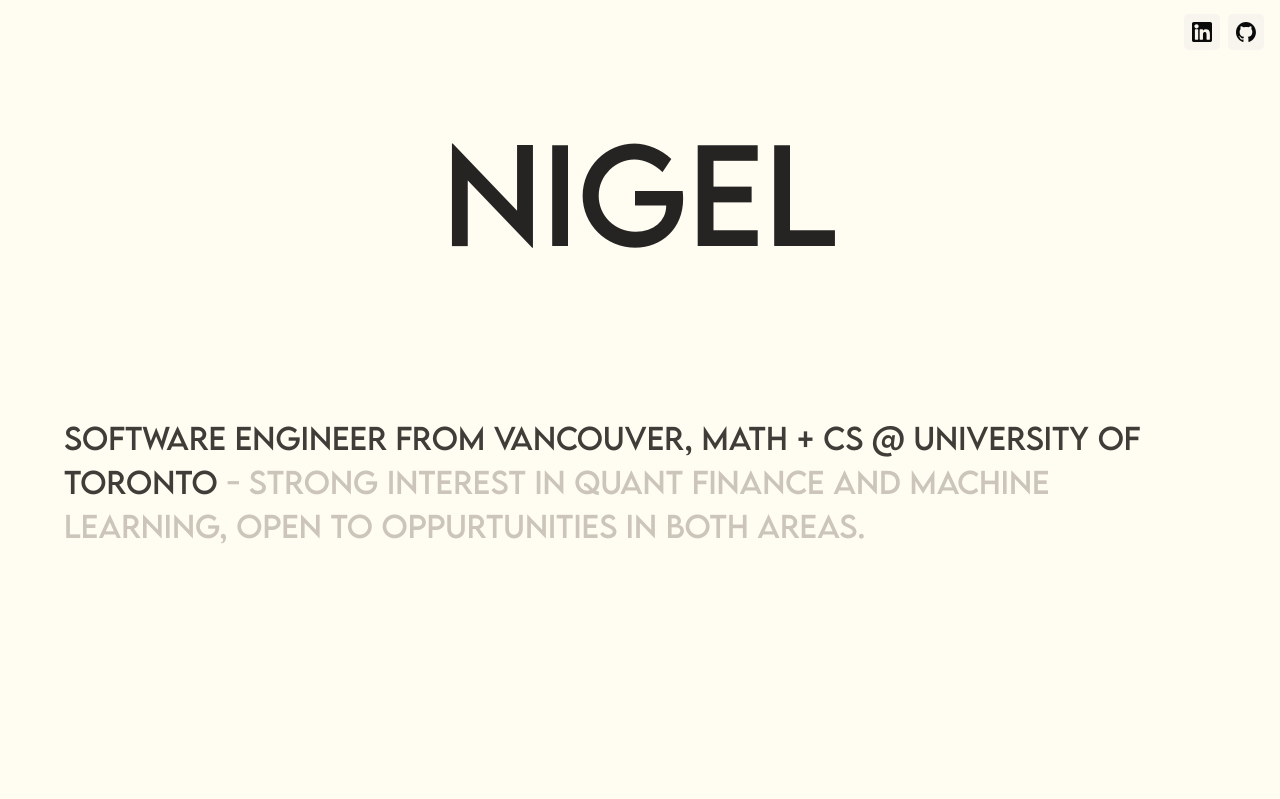
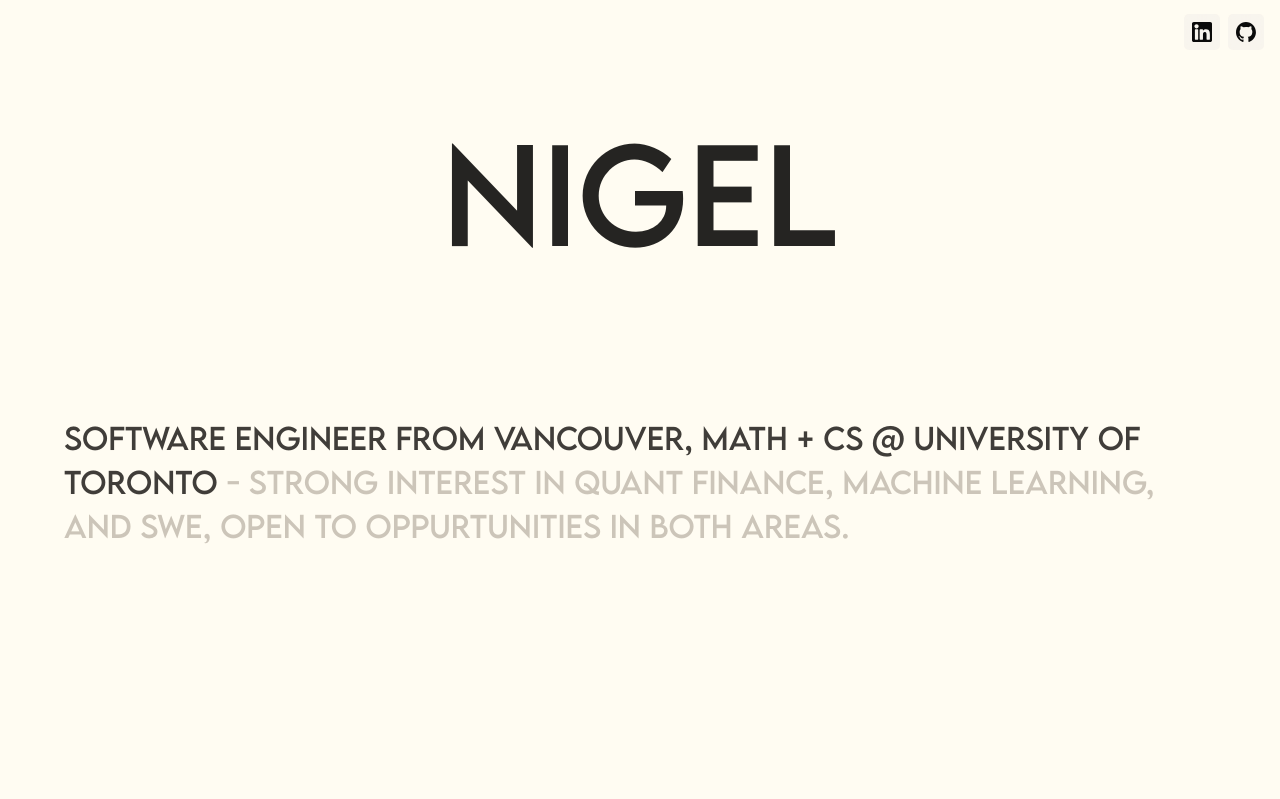
Before and after one commit to nigelloh15/portfolio-website, a Next.js app: page / in a window 1280 px wide. Shown: the top 799 px of the page. Built offline with nearby package versions, Linux system fonts and the light colour scheme.

Commit message:
added swe

```diff
--- a/app/page.tsx
+++ b/app/page.tsx
@@ -218,7 +218,7 @@ export default function Home() {
             </span>
             <span>&nbsp;</span>
             <span className="text-[var(--light)]">
-              -  Strong interest in quant finance and machine learning, open to oppurtunities in both areas.
+              -  Strong interest in quant finance, machine learning, and swe, open to oppurtunities in both areas.
             </span>
           </div>
         </div>
```
